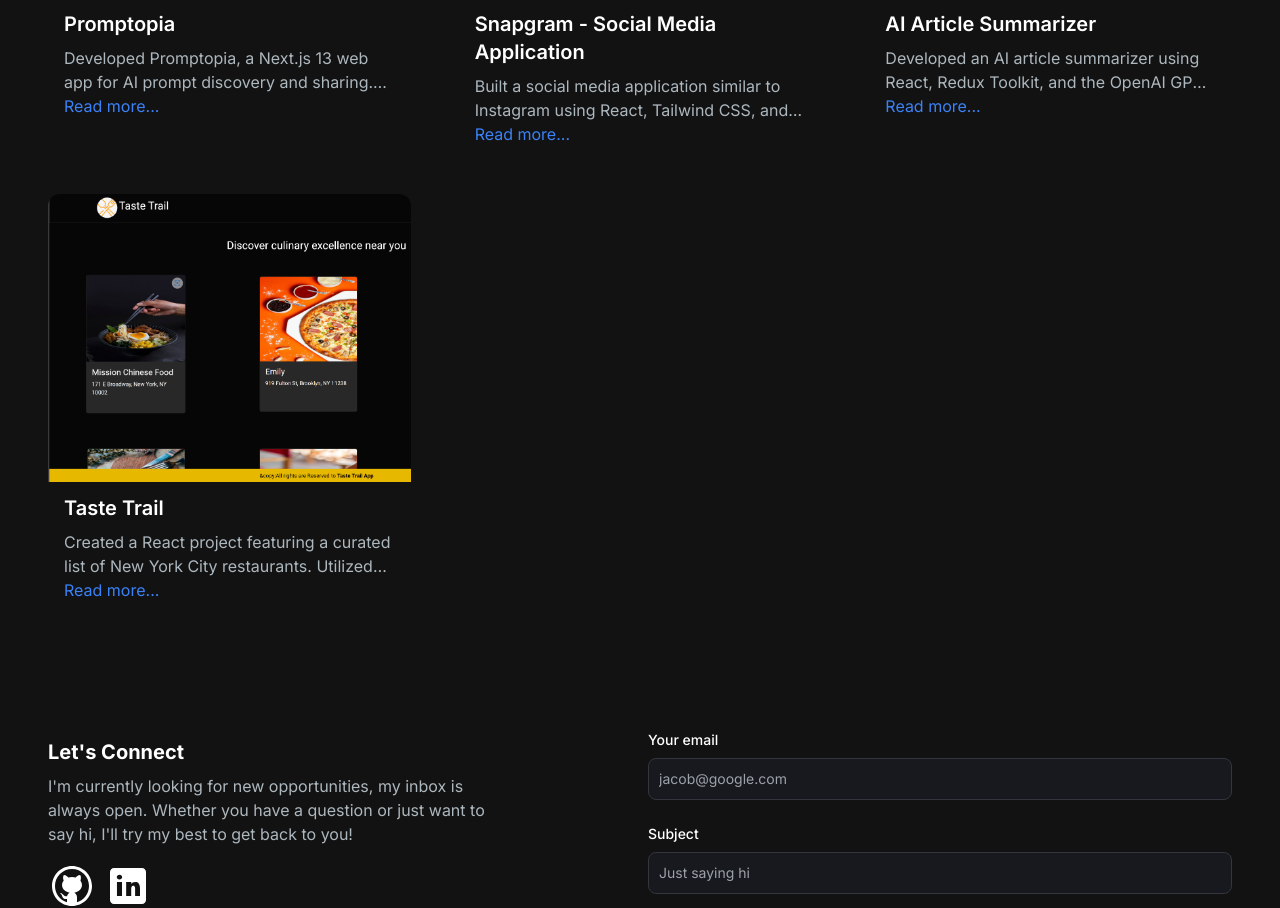
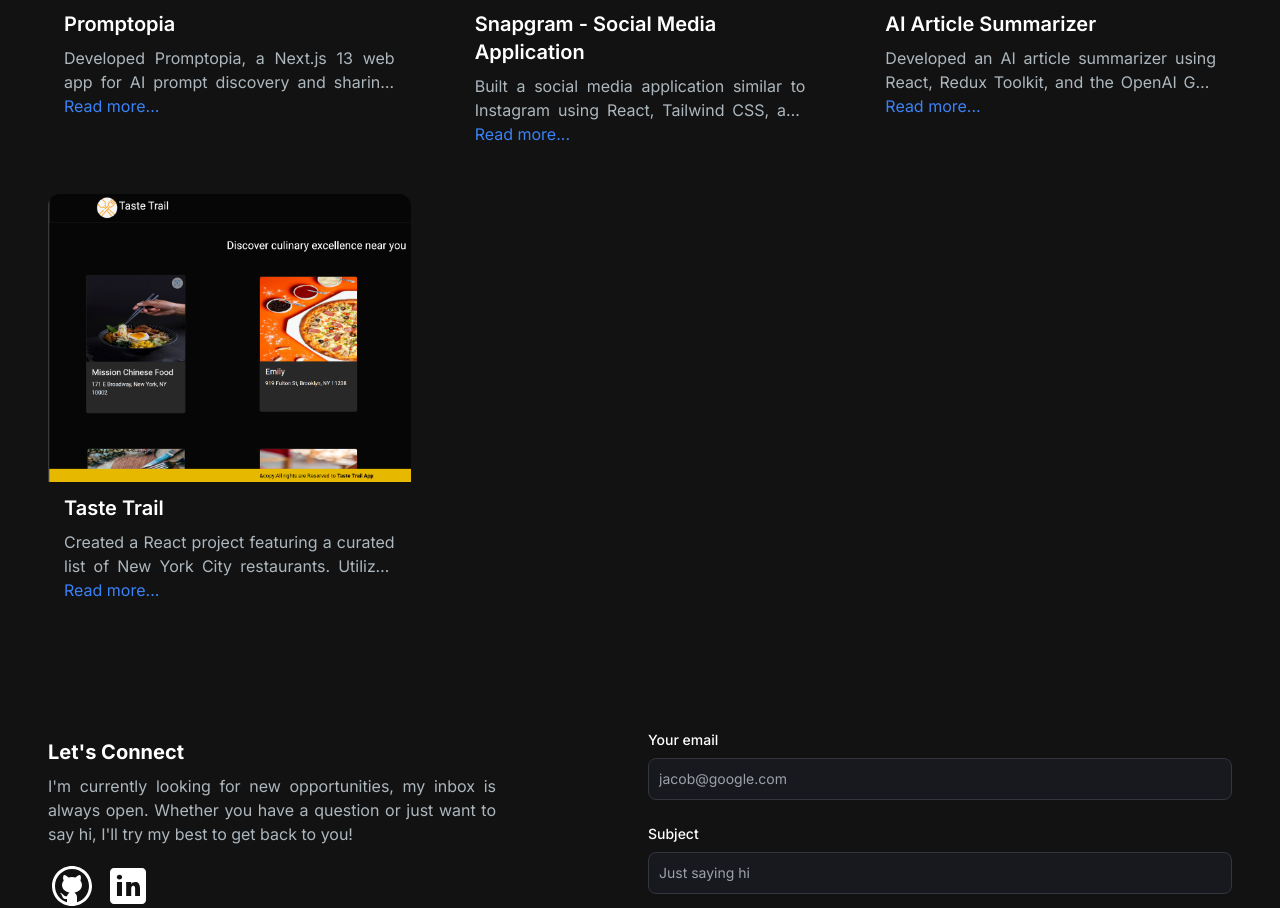
Before and after one commit to aadilmansoor/portfolio, a Next.js app: page / in a window 1280 px wide. Shown: the part 1850-2758 px from the top of the page. Built offline with nearby package versions, Linux system fonts and the light colour scheme.

Commit message:
text justify

```diff
--- a/src/app/components/AboutSection.jsx
+++ b/src/app/components/AboutSection.jsx
@@ -56,7 +56,7 @@ const AboutSection = () => {
         </div>
         <div className="mt-4 md:mt-0 text-left flex flex-col h-full">
           <h2 className="text-4xl font-bold text-white mb-4">About Me</h2>
-          <p className="text-base lg:text-lg">
+          <p className="text-base lg:text-lg text-justify">
             I am a full stack web developer with a passion for creating
             interactive and responsive web applications. I have experience
             working with JavaScript, React, Redux, Node.js, Express, MongoDB,
--- a/src/app/components/EmailSection.jsx
+++ b/src/app/components/EmailSection.jsx
@@ -45,11 +45,11 @@ const EmailSection = () => {
       className="grid md:grid-cols-2 my-12 md:my-12 py-24 gap-4 relative pt-[80px]"
     >
       <div className="bg-[radial-gradient(ellipse_at_center,_var(--tw-gradient-stops))] from-primary-900 to-transparent rounded-full h-80 w-80 z-0 blur-lg absolute top-3/4 -left-4 transform -translate-x-1/2 -translate-1/2"></div>
-      <div className="z-10">
+      <div>
         <h5 className="text-xl font-bold text-white my-2">
           Let&apos;s Connect
         </h5>
-        <p className="text-[#ADB7BE] mb-4 max-w-md">
+        <p className="text-[#ADB7BE] mb-4 max-w-md text-justify">
           {" "}
           I&apos;m currently looking for new opportunities, my inbox is always
           open. Whether you have a question or just want to say hi, I&apos;ll
--- a/src/app/components/ProjectCard.jsx
+++ b/src/app/components/ProjectCard.jsx
@@ -36,7 +36,7 @@ const ProjectCard = ({ imgUrl, title, description, gitUrl, previewUrl }) => {
         <p
           className={`text-[#ADB7BE] ${
             isExpanded ? "block" : "line-clamp-2"
-          } overflow-hidden max-h-24`}
+          } overflow-hidden max-h-24 text-justify`}
           onClick={toggleDescription}
         >
           {description}
```
